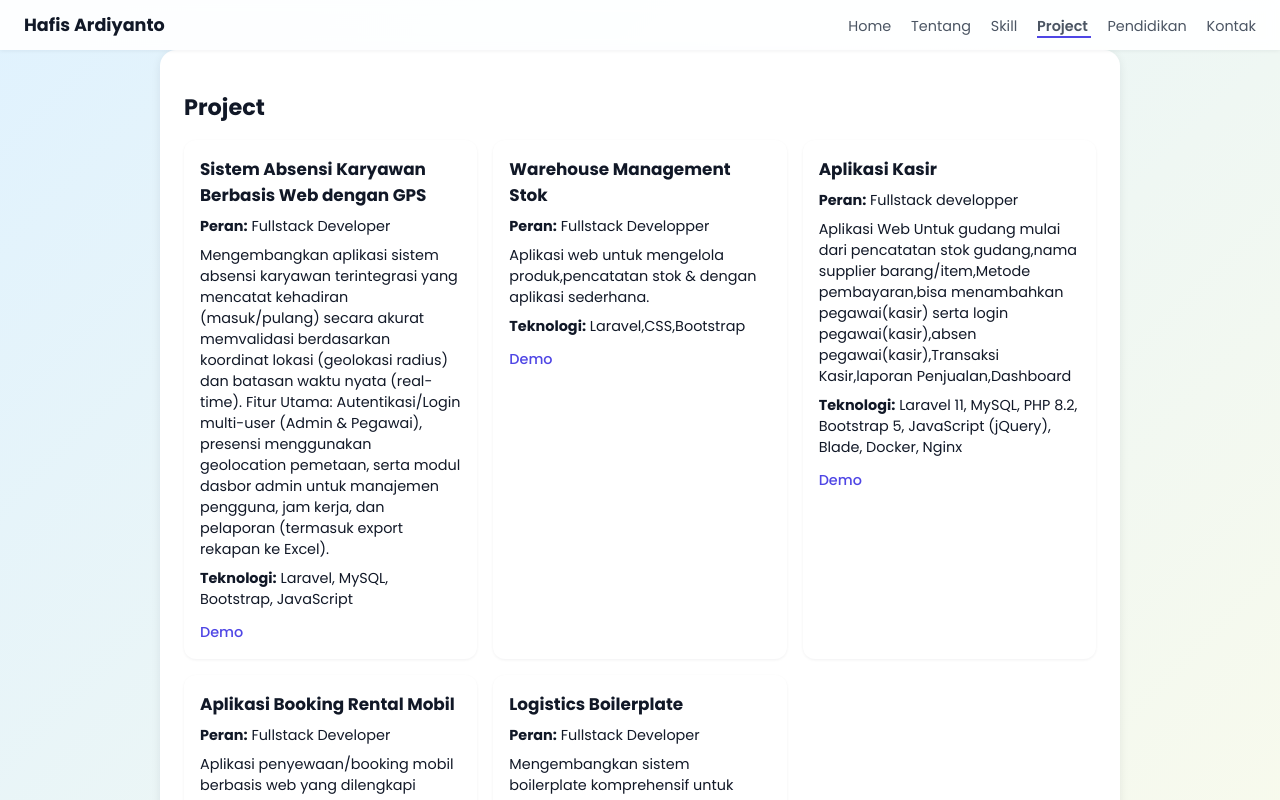
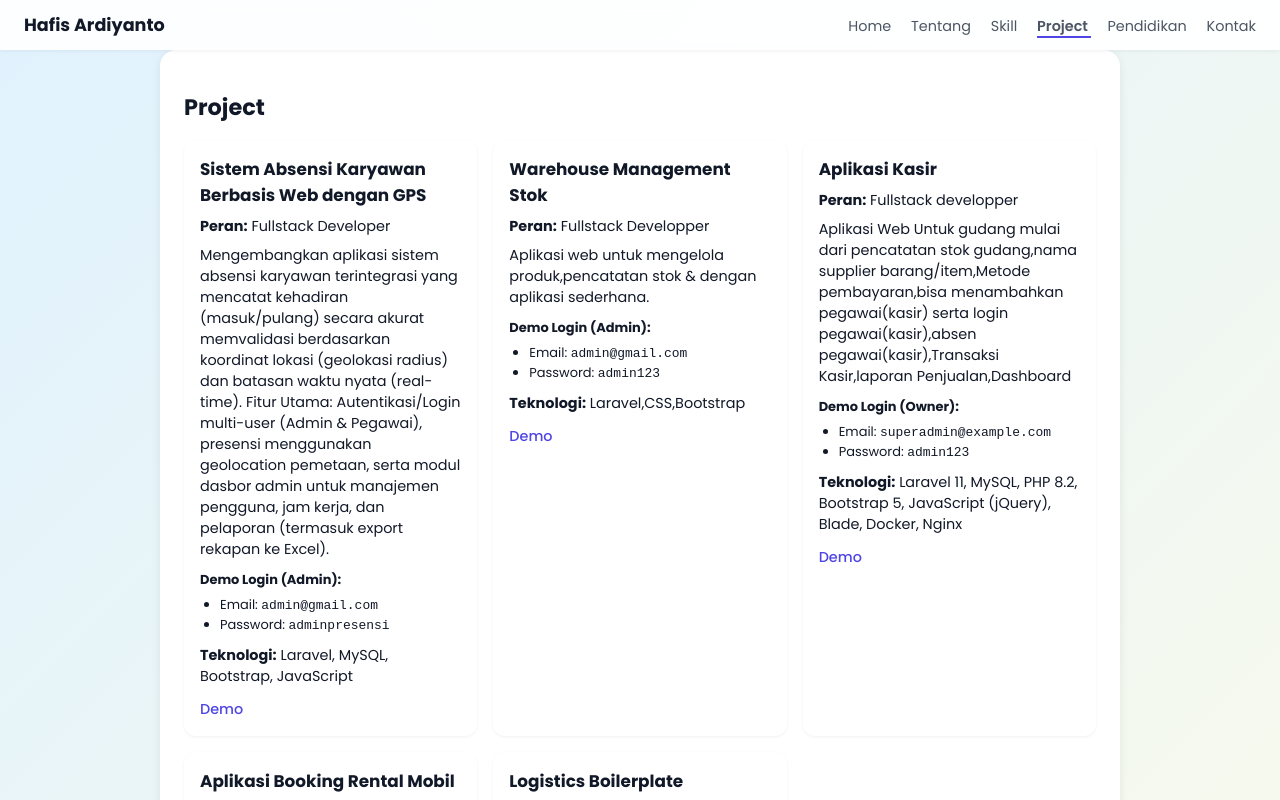
Before and after one commit to hafisardiyanto/my-portfolio, a Vue app: page /home in a window 1280 px wide. Both pictures are taken after a click on the button "Lihat Project Saya". Shown: the top 800 px of the page. Built offline with nearby package versions, Linux system fonts and the light colour scheme.

Commit message:
menambahkan hak akses login per project

```diff
--- a/src/components/Projects.vue
+++ b/src/components/Projects.vue
@@ -6,6 +6,13 @@
         <h3>{{ project.title }}</h3>
         <p class="project-role"><strong>Peran:</strong> {{ project.role }}</p>
         <p>{{ project.description }}</p>
+        <div v-if="project.credentials" class="demo-credentials" style="margin-top: 10px; font-size: 0.9em;">
+          <strong>Demo Login ({{ project.credentials.role }}):</strong>
+          <ul style="margin: 5px 0 10px 20px; padding: 0;">
+            <li>Email: <code>{{ project.credentials.email }}</code></li>
+            <li>Password: <code>{{ project.credentials.password }}</code></li>
+          </ul>
+        </div>
         <p class="tech-stack"><strong>Teknologi:</strong> {{ project.tech }}</p>
         <div v-if="project.links" class="project-links">
           <a v-if="project.links.demo" :href="project.links.demo" target="_blank">Demo</a>
@@ -25,6 +32,7 @@ const projects = [
       "Mengembangkan aplikasi sistem absensi karyawan terintegrasi yang mencatat kehadiran (masuk/pulang) secara akurat memvalidasi berdasarkan koordinat lokasi (geolokasi radius) dan batasan waktu nyata (real-time). Fitur Utama: Autentikasi/Login multi-user (Admin & Pegawai), presensi menggunakan geolocation pemetaan, serta modul dasbor admin untuk manajemen pengguna, jam kerja, dan pelaporan (termasuk export rekapan ke Excel).",
     tech: "Laravel, MySQL, Bootstrap, JavaScript",
     links: { demo: "http://43.133.157.230:8084", },
+    credentials: { role: "Admin", email: "admin@gmail.com", password: "adminpresensi" }
   },
   {
     title: "Warehouse Management Stok",
@@ -33,27 +41,31 @@ const projects = [
       "Aplikasi web untuk mengelola produk,pencatatan stok & dengan aplikasi sederhana.",
     tech: "Laravel,CSS,Bootstrap",
     links: { demo: "http://43.133.157.230:8082" },
+    credentials: { role: "Admin", email: "admin@gmail.com", password: "admin123" }
   },
    {
     title: "Aplikasi Kasir",
     role: "Fullstack developper",
     description: "Aplikasi Web Untuk gudang mulai dari pencatatan stok gudang,nama supplier barang/item,Metode pembayaran,bisa menambahkan pegawai(kasir) serta login pegawai(kasir),absen pegawai(kasir),Transaksi Kasir,laporan Penjualan,Dashboard" ,
     tech: "Laravel 11, MySQL, PHP 8.2, Bootstrap 5, JavaScript (jQuery), Blade, Docker, Nginx",
-    links: { demo: "http://43.133.157.230:8080/login" }
+    links: { demo: "http://43.133.157.230:8080/login" },
+    credentials: { role: "Owner", email: "superadmin@example.com", password: "admin123" }
    },
    {
     title: "Aplikasi Booking Rental Mobil",
     role: "Fullstack Developer",
     description: "Aplikasi penyewaan/booking mobil berbasis web yang dilengkapi dengan otomatisasi fitur notifikasi WhatsApp menggunakan API Foonte (Fontee) dan notifikasi Email menggunakan SMTP.",
     tech: "Laravel, MySQL, Bootstrap,JavaScript",
-    links: { demo: "http://43.133.157.230:8088" }
+    links: { demo: "http://43.133.157.230:8088" },
+    credentials: { role: "Admin", email: "admin@rentalmobil.com", password: "admin123" }
    },
    {
     title: "Logistics Boilerplate",
     role: "Fullstack Developer",
     description: "Mengembangkan sistem boilerplate komprehensif untuk order management dan operasional logistik. Membangun RESTful API di sisi backend dengan autentikasi berbasis JWT, fungsionalitas Role-Based Access Control (RBAC) dinamis untuk manajemen hak akses per divisi/modul, serta integrasi database yang solid menggunakan Prisma ORM. Mengimplementasikan antarmuka frontend yang responsif untuk mengelola Master Data dan transaksi operasional, serta mendokumentasikan keseluruhan deployment menggunakan kontainerisasi.",
     tech: "Node.js & Express.js, Prisma ORM, MySQL, Vue.js & Vite, JSON Web Token (JWT), Docker & Podman, Git & RESTful API",
-    links: { demo: "http://43.133.157.230:8093/" }
+    links: { demo: "http://43.133.157.230:8093/" },
+    credentials: { role: "Super Admin", email: "superadmin@logistics.com", password: "superadmin123" }
    }
 ];
 </script>
```
